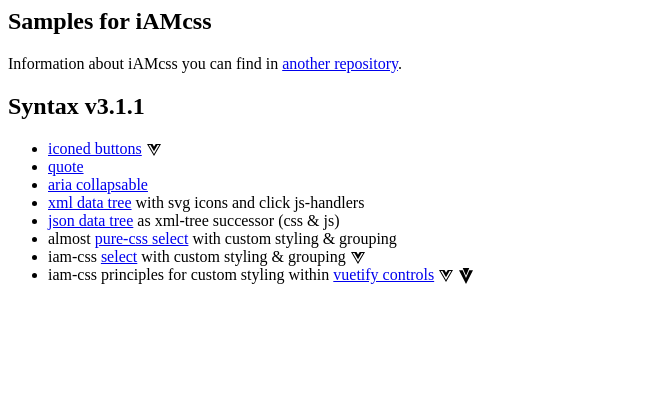
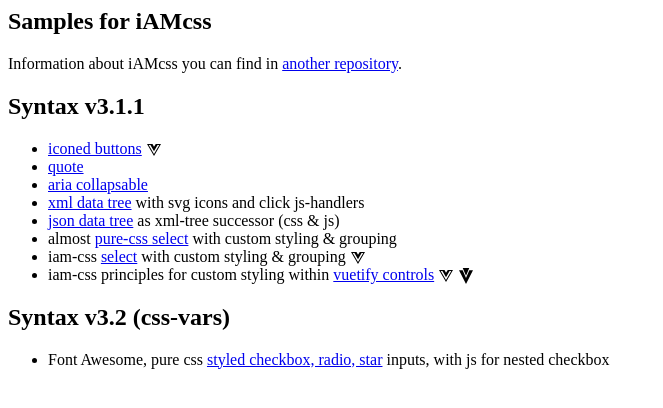
Before and after one commit to viT-1/iAMcss-samples, a plain HTML site: page index.html in a window 1280 px wide. Shown: the whole page, without its empty margins (0-663 px from the left). Drawn offline with Linux system fonts and the light colour scheme.

Commit message:
Update index file with urls on samples

```diff
--- a/index.html
+++ b/index.html
@@ -34,4 +34,9 @@
 			href="/iAMcss-samples/v3/vuetify-tags/">vuetify controls</a>
 			<img src="svg/brands/vue-logo.svg" iam-ico="iam-li" title="vue" /><img src="svg/brands/vuetify-logo.svg" iam-ico="iam-li" title="vue" /></li>
 	</ul>
+	<h2 iam-h="h2 iam-article">Syntax v3.2 (css-vars)</h2>
+	<ul iam-list="u iam-article">
+		<li iam-li="iam-article">Font Awesome, pure css <a iam-link="iam-article"
+			href="/iAMcss-samples/v3/styled-checkbox-radio/">styled checkbox, radio, star</a> inputs, with js for nested checkbox</li>
+		</ul>
 </article>
```
